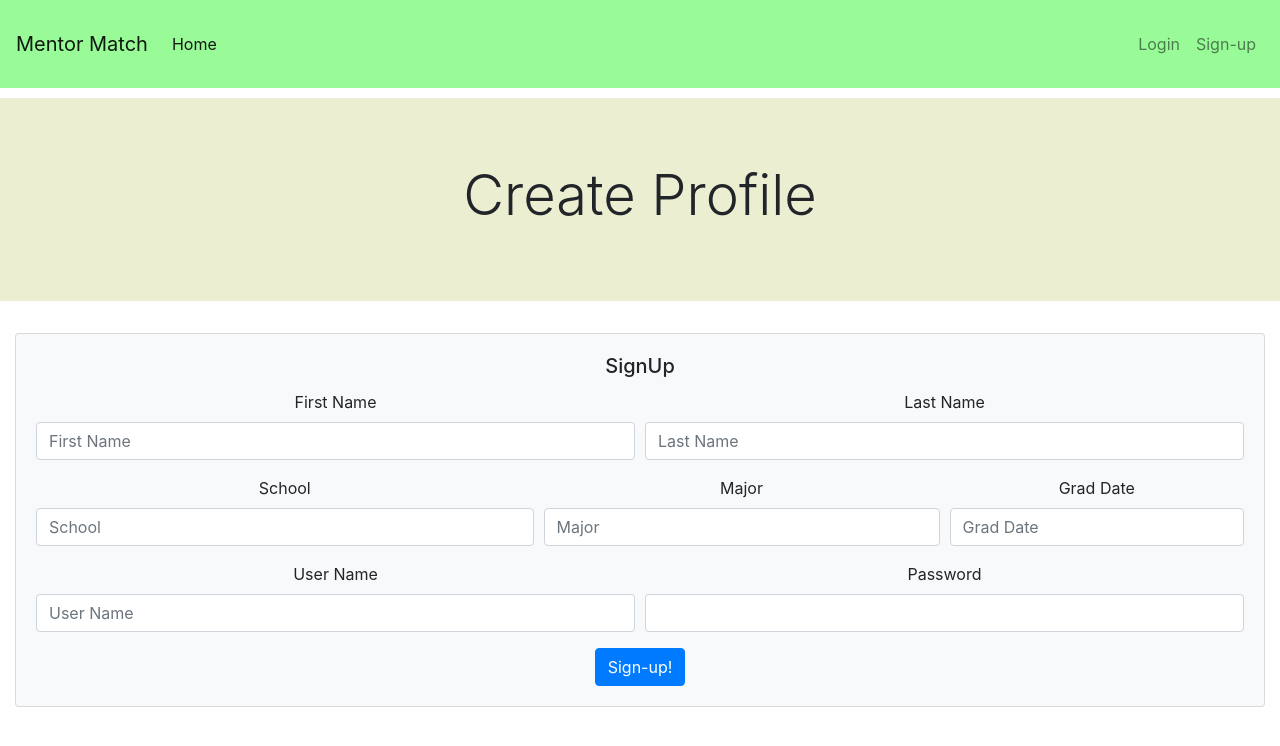
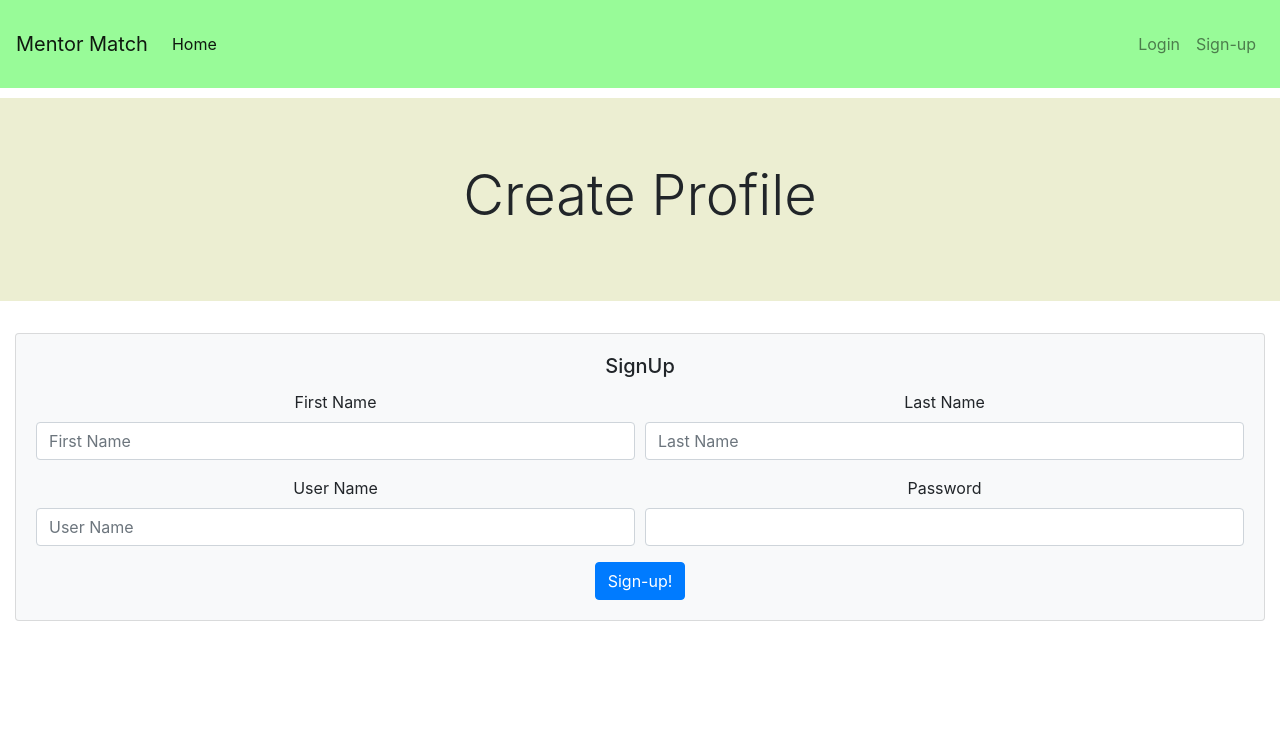
Before and after one commit to lisianshehu/mentor-match, a React (Create React App) app: page /signup in a window 1280 px wide. Shown: the top 746 px of the page. Built offline with nearby package versions, Linux system fonts and the light colour scheme.

Commit message:
adding form validation to sign-up page

```diff
--- a/src/signup-page/signup.jsx
+++ b/src/signup-page/signup.jsx
@@ -15,9 +15,12 @@ class SignUp extends Component {
             school: '',
             gradDate: '',
             major: '',
-            password: ''
+            password: '',
+            successSignup: false,
+            invalidUser: false
         }
     }
+
 
     jumboStyles =
     {
@@ -33,11 +36,13 @@ class SignUp extends Component {
             data: this.state
         }).then((response)=>{
             if (response.data.status === 'success'){
-                alert("Message sent");
-                this.resetForm()
+                this.resetForm();
+                this.setState({successSignup: true});
             }
-            else if (response.data.status === 'fail'){
-                alert("Message failed");
+            else {
+                // alert("Message failed");
+                console.log("Failed signup");
+                this.setState({invalidUser: true});
             }
         })
     }
@@ -93,47 +98,31 @@ class SignUp extends Component {
                     <div class="card-body">
                         <h5 class="card-title">SignUp</h5>
                         <div className="signup-form">
-                            <form onSubmit={this.handleSubmit.bind(this)} method="POST">
+                            <form class="needs-validation" onSubmit={this.handleSubmit.bind(this)} method="POST">
                                 <div class="form-row">
                                     <div class="form-group col-md-6">
-                                        <label for="inputFirstName">First Name</label>
-                                        <input type="text" className="form-control" id="inputFirst" placeholder="First Name" value={this.state.firstName} onChange={this.onFirstNameChange.bind(this)}></input>
+                                        <label for="inputFirst">First Name</label>
+                                        <input type="text" className="form-control" id="inputFirst" placeholder="First Name" value={this.state.firstName} onChange={this.onFirstNameChange.bind(this)} required></input>
                                     </div>
 
                                     <div class="form-group col-md-6">
                                         <label for="inputLastName">Last Name</label>
-                                        <input type="text" className="form-control" id="inputLast" placeholder="Last Name" value={this.state.lastName} onChange={this.onLastNameChange.bind(this)}></input>
-                                    </div>
-
-
-                                </div>
-
-                                <div class="form-row">
-                                    <div class="form-group col-md-5">
-                                        <label for="inputSchool">School</label>
-                                        <input type="text" className="form-control" id="inputSchool" placeholder="School" value={this.state.school} onChange={this.onSchoolChange.bind(this)}></input>
-                                    </div>
-
-                                    <div class="form-group col-md-4">
-                                        <label for="inputMajor">Major</label>
-                                        <input type="text" className="form-control" id="inputMajor" placeholder="Major" value={this.state.major} onChange={this.onMajorChange.bind(this)}></input>
-                                    </div>
-
-                                    <div class="form-group col-md-3">
-                                        <label for="inputGradDate">Grad Date</label>
-                                        <input type="text" className="form-control" id="inputGradDate" placeholder="Grad Date" value={this.state.gradDate} onChange={this.onGradDateChange.bind(this)}></input>
+                                        <input type="text" className="form-control" id="inputLast" placeholder="Last Name" value={this.state.lastName} onChange={this.onLastNameChange.bind(this)} required></input>
                                     </div>
                                 </div>
 
                                     <div class="form-row">
                                         <div class="form-group col-md-6">
-                                            <label for="inputUserName">User Name</label>
-                                            <input type="text" className="form-control" id="inputUser" placeholder="User Name" value={this.state.user_name} onChange={this.onUserNameChange.bind(this)}></input>
+                                            <label for="inputUser">User Name</label>
+                                            <input type="text" className="form-control" aria-describedby="userValidationFeedback" id="inputUser" placeholder="User Name" value={this.state.user_name} onChange={this.onUserNameChange.bind(this)} required></input>
+                                            {this.state.invalidUser ? <div class="invalidUser" style={{color:"red"}}>Username already taken!</div> : null}
+
                                         </div>
 
                                         <div class="form-group form-group col-md-6">
                                             <label for="inputPassword">Password</label>
-                                            <input type="password" className="form-control" id="inputPassword" value={this.state.password} onChange={this.onPasswordChange.bind(this)}></input>
+                                            <input type="password" className="form-control" id="inputPassword" minLength="6" aria-describedby="passwordValidationFeedback" value={this.state.password} onChange={this.onPasswordChange.bind(this)} required></input>
+
                                         </div>
                                     </div>
 
```
Also changed, not shown: 1 other file (tests, documents, lock files or other folders).
